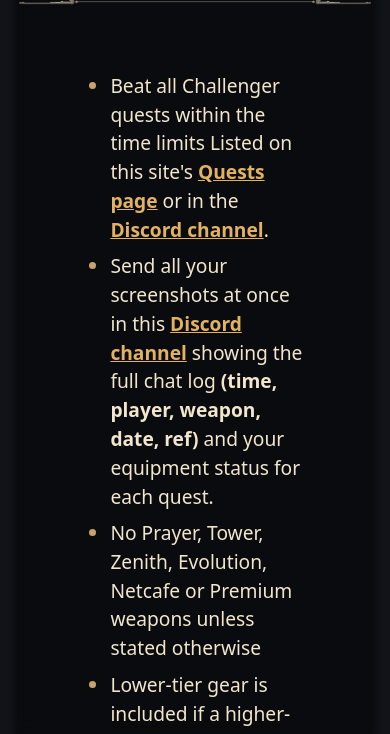
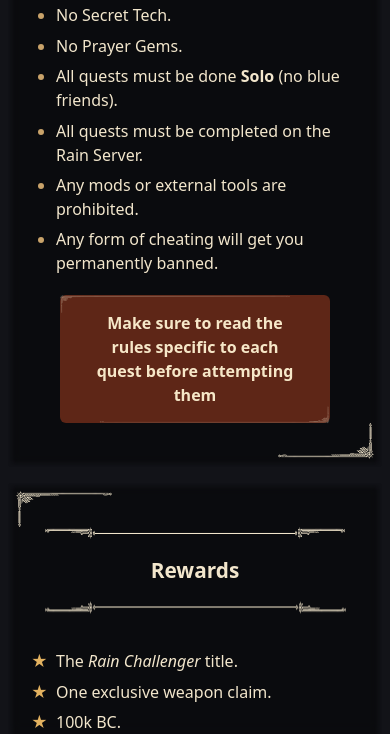
Before and after one commit to Rain-Frontier/rain-challenger-page, a plain HTML site: page index.html in a window 390 px wide. Shown: the part 1266-2000 px from the top of the page. Drawn offline with Linux system fonts and the light colour scheme.

Commit message:
Fix design for phone
Fixed the scaling of navbar.png and navbar2.png

```diff
--- a/css/home.css
+++ b/css/home.css
@@ -45,10 +45,14 @@
   /* --backdrop-spread (how far the backdrop reaches past the panel) is set on .home-page */
   --backdrop-feather: 14px;  /* width of the soft fade at the backdrop's edges */
   position: relative;
-  background: url("../assets/index/navbar.png") top left / 170.5px 64px no-repeat;
+  background: url("../assets/index/navbar.png") top left / var(--ornament-w) var(--ornament-h) no-repeat;
   /* Space between the rectangle edge and the content; the lower divider reuses it */
   --panel-pad-y: 3.5rem;
-  padding: var(--panel-pad-y) 3.5rem;
+  --panel-pad-x: 3.5rem;
+  /* Corner ornament size (navbar.png at half size); smaller on phones */
+  --ornament-w: 170.5px;
+  --ornament-h: 64px;
+  padding: var(--panel-pad-y) var(--panel-pad-x);
   /* The old parchment text color (--parchment #e8d9b5), a bit lighter for the dark frame */
   color: #f2e6cc;
 }
@@ -60,8 +64,8 @@
   position: absolute;
   right: 0;
   bottom: 0;
-  width: 170.5px;
-  height: 64px;
+  width: var(--ornament-w);
+  height: var(--ornament-h);
   background: url("../assets/index/navbar.png") center / 100% 100% no-repeat;
   transform: rotate(180deg);
   pointer-events: none;
@@ -88,14 +92,27 @@
   mask-composite: intersect;
 }
 
-/* Phones: main only has 16px side padding, so keep the backdrop inside the screen */
+/* Phones and small windows: no 1.2 zoom (it would make everything too big for the screen),
+   less padding so the text gets the width, smaller corner ornaments, and the backdrop kept
+   inside the screen (main only has 16px side padding) */
 @media (max-width: 700px) {
   .home-page {
+    zoom: 1;
+    --panel-gap: 2rem;
     --backdrop-spread: 8px;
   }
 
   .frame-panel {
     --backdrop-feather: 7px;
+    --panel-pad-y: 2.25rem;
+    --panel-pad-x: 1.25rem;
+    --ornament-w: 96px;
+    --ornament-h: 36px;
+  }
+
+  .frame-panel .callout {
+    width: 100%;
+    padding: 1rem 1.25rem;
   }
 }
 
@@ -107,19 +124,20 @@
 
 /* Divider between the title and the content: navbar2.png (1504x23, full symmetric divider)
    at half size, centered on the panel. It spans the full panel width (negative margins cancel
-   the side padding) so it centers on the panel; on narrow panels it shrinks to fit and keeps
-   its proportions. Same space above and below: --divider-gap. */
+   the side padding) so it centers on the panel; on narrow panels only its width shrinks, its
+   height stays 11.5px (half of 23). Max 84% of the panel width (752 of the 900px full-size panel), so narrow panels
+   keep the same space on its left and right as the full-size one. Same space above and below: --divider-gap. */
 .panel-divider {
   --divider-gap: 1rem;
   display: flex;
   justify-content: center;
-  margin: var(--divider-gap) -3.5rem;
+  margin: var(--divider-gap) calc(var(--panel-pad-x) * -1);
 }
 
 .panel-divider::before {
   content: "";
-  width: min(752px, 100%);
-  aspect-ratio: 1504 / 23;
+  width: min(752px, 84%);
+  height: 11.5px;
   background: url("../assets/index/navbar2.png") center / 100% 100% no-repeat;
   /* The divider under the title is flipped upside down */
   transform: scaleY(-1);
--- a/css/quests.css
+++ b/css/quests.css
@@ -61,6 +61,14 @@
 
 .quest-card--durem::before {
   border-image-source: url("../assets/index/quest_durem.png");
+}
+
+/* Phones and small windows: Home drops its zoom there too (home.css), so the headers match */
+@media (max-width: 700px) {
+  .page-header.quests-header {
+    zoom: 1;
+    margin-top: 0;
+  }
 }
 
 @media (max-width: 1250px) {
--- a/index.html
+++ b/index.html
@@ -46,7 +46,7 @@
         <p data-i18n="intro.text">
           Rain Challenger asks you to complete a set of quests
           with certain restricions within a given time. For each quest you can
-          choose out of five weapon types to clear it with, similar to how arena
+          choose out of six weapon types to clear it with, similar to how arena
           quests work in mainline MH. Once all challenges have been completed you are
           eligible for the rewards by submitting all screenshots in the designated
           <a href="https://discord.com/channels/937230168223789066/1414057000987267222">Discord channel</a>.
```
